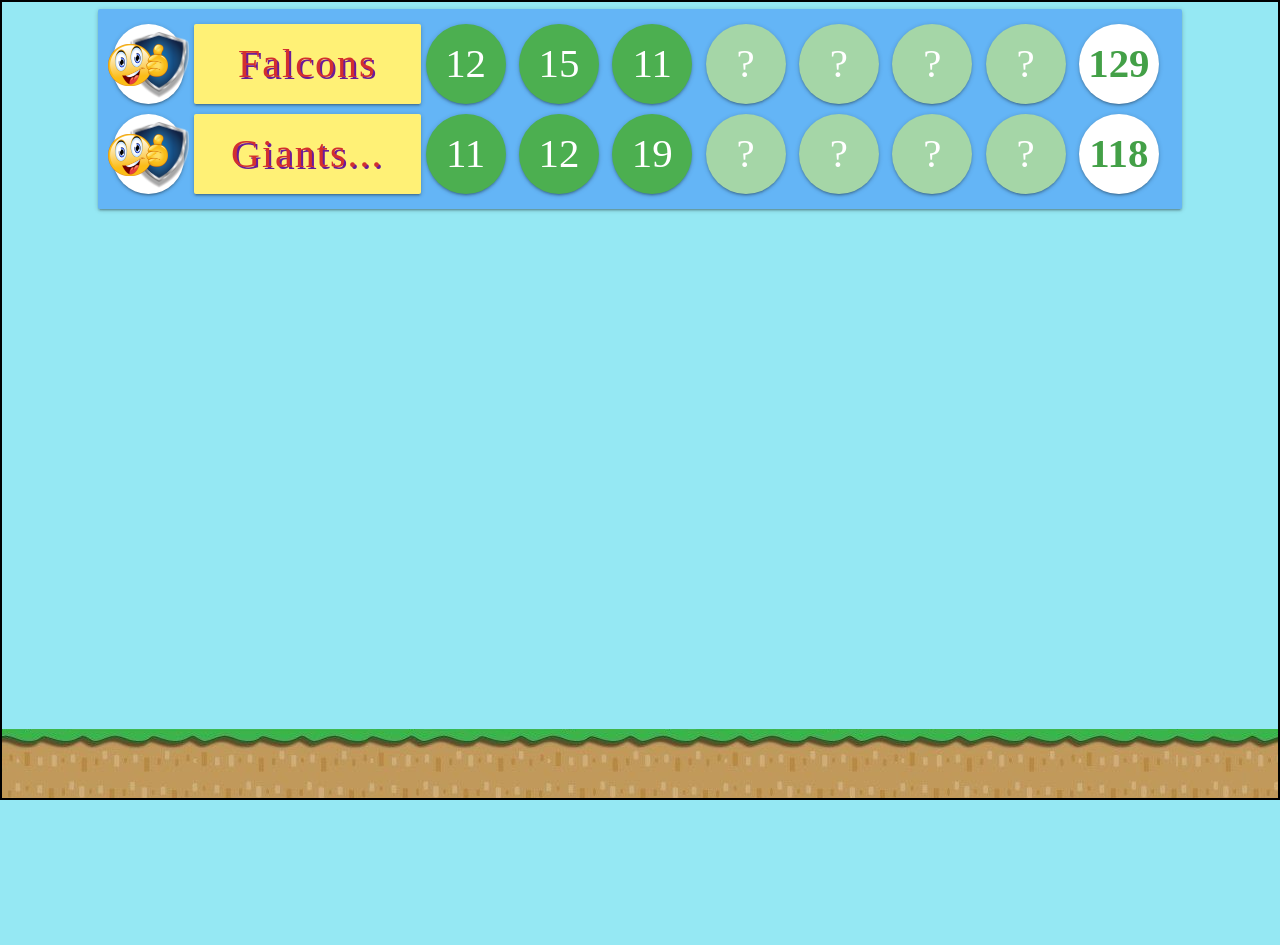
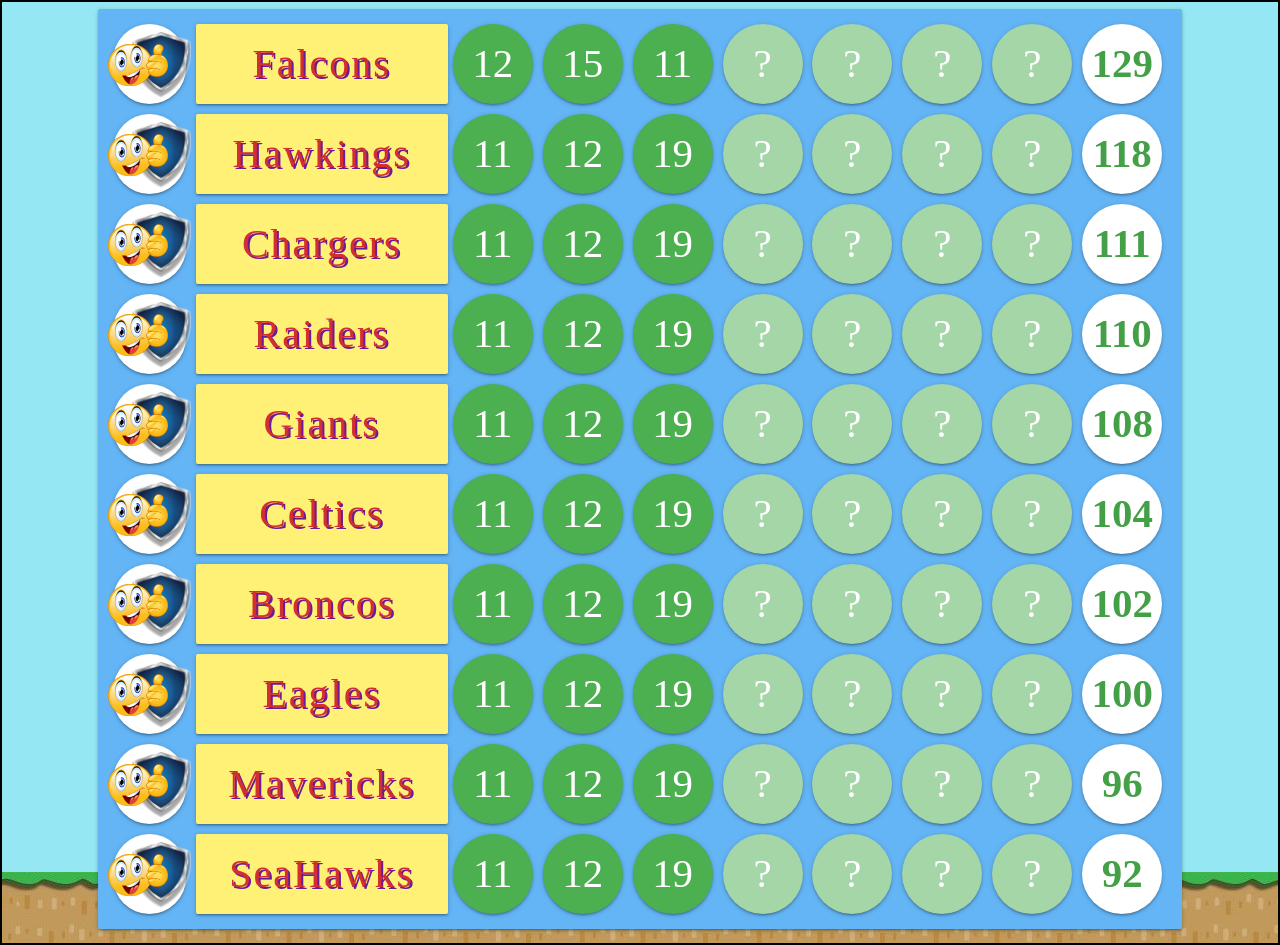
Before and after one commit to MamathaBussa/ps-leaderboard, a React (Create React App) app: page / in a window 1280 px wide. Before the commit the page ends 800 px from the top, so only its background shows below. Built offline with nearby package versions, Linux system fonts and the light colour scheme; a web font is replaced by a local one.

Commit message:
- Added data for all teams

```diff
--- a/src/data/index.js
+++ b/src/data/index.js
@@ -1,4 +1,5 @@
-export const TeamScoreDetails = [{
+export const TeamScoreDetails = [
+  {
     teamName: 'Falcons',
     smileyType: 1,
     totalScore: 129,
@@ -11,8 +12,9 @@ export const TeamScoreDetails = [{
       null,
       null,
     ],
-}, {
-  teamName: 'Giants...',
+  },
+  {
+    teamName: 'Hawkings',
     smileyType: 2,
     totalScore: 118,
     scores: [
@@ -24,4 +26,117 @@ export const TeamScoreDetails = [{
       null,
       null,
     ],
-}]
+  },
+  {
+    teamName: 'Chargers',
+    smileyType: 2,
+    totalScore: 111,
+    scores: [
+      11,
+      12,
+      19,
+      null,
+      null,
+      null,
+      null,
+    ],
+  },
+  {
+    teamName: 'Raiders',
+    smileyType: 2,
+    totalScore: 110,
+    scores: [
+      11,
+      12,
+      19,
+      null,
+      null,
+      null,
+      null,
+    ],
+  },
+  {
+    teamName: 'Giants',
+    smileyType: 2,
+    totalScore: 108,
+    scores: [
+      11,
+      12,
+      19,
+      null,
+      null,
+      null,
+      null,
+    ],
+  },
+  {
+    teamName: 'Celtics',
+    smileyType: 2,
+    totalScore: 104,
+    scores: [
+      11,
+      12,
+      19,
+      null,
+      null,
+      null,
+      null,
+    ],
+  },
+  {
+    teamName: 'Broncos',
+    smileyType: 2,
+    totalScore: 102,
+    scores: [
+      11,
+      12,
+      19,
+      null,
+      null,
+      null,
+      null,
+    ],
+  },
+  {
+    teamName: 'Eagles',
+    smileyType: 2,
+    totalScore: 100,
+    scores: [
+      11,
+      12,
+      19,
+      null,
+      null,
+      null,
+      null,
+    ],
+  },
+  {
+    teamName: 'Mavericks',
+    smileyType: 2,
+    totalScore: 96,
+    scores: [
+      11,
+      12,
+      19,
+      null,
+      null,
+      null,
+      null,
+    ],
+  },
+  {
+    teamName: 'SeaHawks',
+    smileyType: 2,
+    totalScore: 92,
+    scores: [
+      11,
+      12,
+      19,
+      null,
+      null,
+      null,
+      null,
+    ],
+  },
+]
```
Lines whose indentation alone changed are shown as unchanged.
